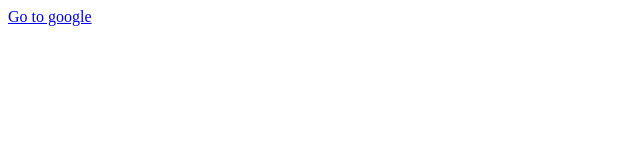
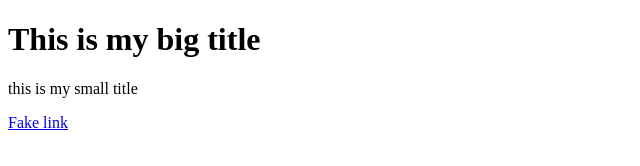
Before and after one commit to covengers123/w_kakaoclone, a plain HTML site: page index.html in a window 1280 px wide. Shown: the whole page, without its empty margins (0-640 px from the left). Drawn offline with Linux system fonts and the light colour scheme.

Commit message:
Mixin' CSS and HTML Example

```diff
--- a/index.html
+++ b/index.html
@@ -1 +1,17 @@
-<a href="http://google.com">Go to google</a>
+<!DOCTYPE html>
+<html>
+
+<head>
+    <meta charset="UTF-8">
+    <meta name="viewport" content="width=device-width, initial-sclae=1.0">
+    <meta http-equiv="X-UA-Comptible" content="ie=edgely">
+    <title>Mixin' CSS and HTML</title>
+</head>
+
+<body>
+    <h1> This is my big title</h1>
+    <p> this is my small title</p>
+    <a href="#"> Fake link</a>
+</body>
+
+</html>
```
Also changed, not shown: style.css (added).
